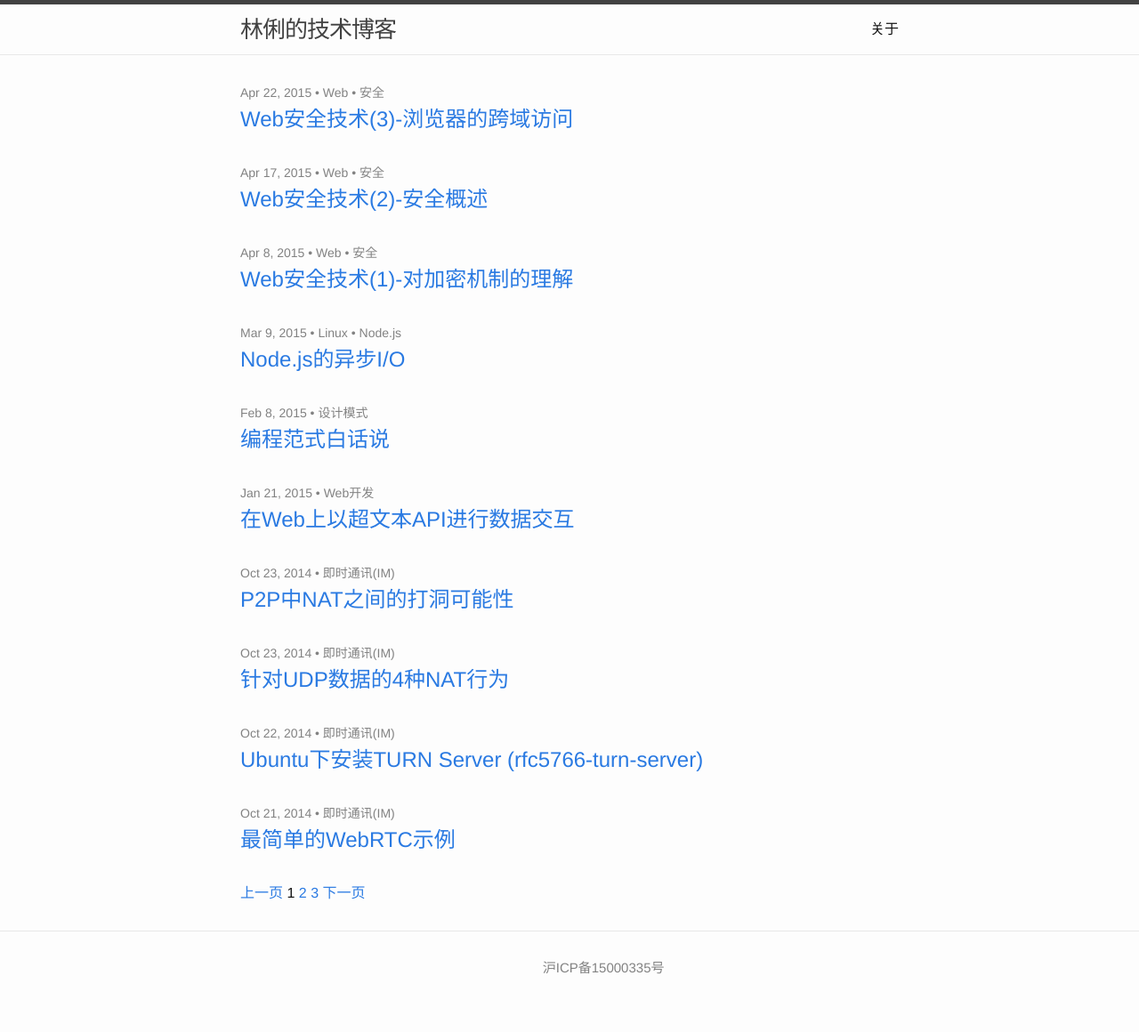
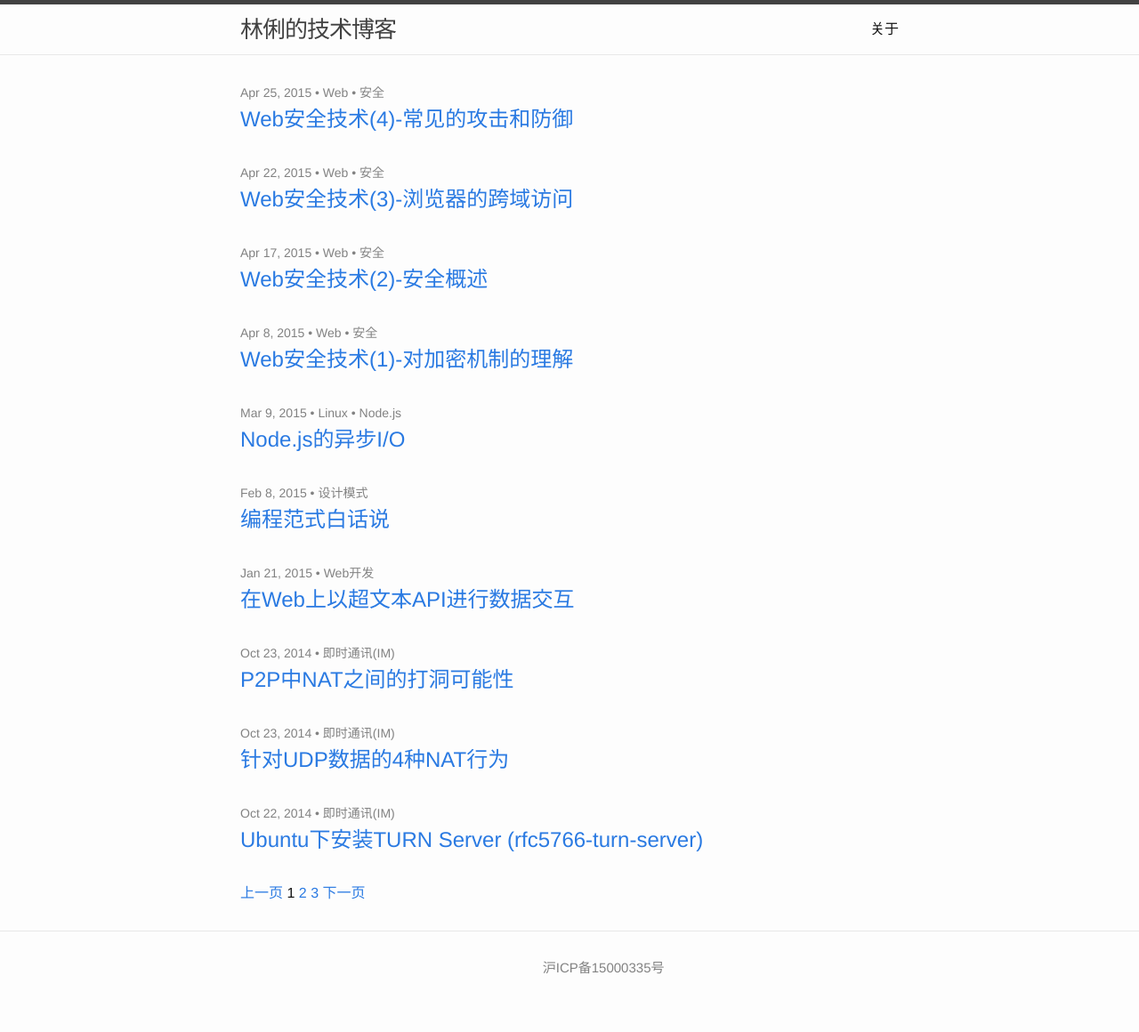
Before and after one commit to linlfx/me, a Jekyll site: the page built from blog/index.html, in a window 1280 px wide. Shown: the whole page at 89% size. Built offline with Jekyll 4.4.1, drawn with Linux system fonts in a browser that asks for light colours; the list of posts is cut into pages by our own code; comment, search, counter and statistics services are not loaded; some of the changed lines change nothing that is shown.

Commit message:
Add web security 4.

```diff
--- a/blog/_draft/2015-04-25-web-security-4.markdown
+++ b/blog/_posts/2015-04-25-web-security-4.markdown
@@ -1,18 +1,20 @@
 ---
 layout: post
-title: "Web安全技术(4)-浏览器安全"
+title: "Web安全技术(4)-常见的攻击和防御"
 date: 2015-04-25 22:32
 categories: ["Web", "安全"]
 ---
 
+对于一个Web应用来说，可能会面临很多不同的攻击。下面的内容将介绍一些常见的攻击方法，以及面对这些攻击的防御手段。
+
 一、跨站脚本攻击（XSS）
 -----------------------
 
-跨站脚本攻击的英文全称是Cross Site Script，为了和样式表区分，缩写为XSS。跨站脚本攻击仅发生在动态网站，静态站点完全不受其影响。这是因为动态网站会将用户输入的内容输出到页面上，在这个过程中可能有恶意代码被浏览器执行，造成用户损失。
+跨站脚本攻击的英文全称是Cross Site Script，为了和样式表区分，缩写为XSS。发生的原因是网站将用户输入的内容输出到页面上，在这个过程中可能有恶意代码被浏览器执行。
 
 跨站脚本攻击可以分为两种：
 
-1. 反射型XSS
+__1). 反射型XSS__
 
 它是通过诱使用户打开一个恶意链接，服务端将链接中参数的恶意代码渲染到页面中，再传递给用户由浏览器执行，从而达到攻击的目的。如下面的链接：
 
@@ -22,9 +24,9 @@
 
     Hello xss<script>alert(1)</script>
 
-这时浏览器端会弹出提示框。
+这时浏览器将会弹出提示框。
 
-2. 持久型XSS
+__2). 持久型XSS__
 
 持久型XSS将恶意代码提交给服务器，并且存储在服务器端，当用户访问相关内容时再渲染到页面中，以达到攻击的目的，它的危害更大。
 
@@ -32,7 +34,7 @@
 
 ### Cookie劫持 ###
 
-Cookie中一般保存了当前用户的登录凭证，如果可以得到，往往意味着可直接进入用户帐户，而Cookie劫持也是最常的XSS攻击。以上面提过的反射型XSS的例子来说，可以像下面这样操作：
+Cookie中一般保存了当前用户的登录凭证，如果可以得到，往往意味着可直接进入用户帐户，而Cookie劫持也是最常见的XSS攻击。以上面提过的反射型XSS的例子来说，可以像下面这样操作：
 
 首先诱使用户打开下面的链接：
 
@@ -50,19 +52,49 @@
 
 ### XSS的防御 ###
 
-1. 输入检查
+__1). 输入检查__
 
 对输入数据做检查，比如用户名只允许是字母和数字，邮箱必须是指定格式。一定要在后台做检查，否则数据可能绕过前端检查直接发给服务器。一般前后端都做检查，这样前端可以挡掉大部分无效数据。
 
 对特殊字符做编码或过滤，但因为不知道输出时的语境，所以可能会做不适当的过滤，最好是在输出时具体情况具体处理。
 
-2. 输出检查
+__2). 输出检查__
 
 对渲染到HTML中内容执行HtmlEncode，对渲染到JavaScript中的内容执行JavascriptEncode。
 
 另外还可以使用一些做XSS检查的开源项目。
 
-二、跨站请求伪造（CSRF）
+二、SQL注入
+-----------------------
+
+SQL注入常常会听到，它与XSS类似，是由于用户提交的数据被当成命令来执行而造成的。下面是一个SQL注入的例子：
+
+    String sql = "select * from user where username = '" + username + "'";
+
+像上面的SQL语句，如果用户提交的username参数是leo，则数据库执行的SQL为：
+
+    select * from user where username = 'leo'
+
+但如果用户提交的username参数是leo'; drop table user--，那执行的SQL为：
+
+    select * from user where username = 'leo'; drop table user--'
+
+在查询数据后，又执行了一个删除表的操作，这样的后果非常严重。
+
+### SQL注入的防御 ###
+
+防止SQL注入最好的方法是使用预编译语句，如下面所示：
+
+    String sql = "select * from user where username = ?";
+    PreparedStatement pstmt = conn.prepareStatement(sql);
+    pstmt.setString(1, username);
+    ResultSet results = pstmt.executeQuery();
+
+不同语言的预编译方法不同，但基本都可以处理。
+
+如果遇到无法使用预编译方法时，只能像防止XSS那样对参数进行检查和编码。
+
+三、跨站请求伪造（CSRF）
 -----------------------
 
 跨站请求伪造的英文全称是Cross Site Request Forgery，是由于操作所需的所有参数都能被攻击者得到，进而构造出一个伪造的请求，在用户不知情的情况下被执行。看下面一个例子：
@@ -81,7 +113,7 @@
 
 1. 验证码
 
-CSRF是在用户不知情产情况下构造的网络情况，验证码则强制用户与应用交互，所以验证码可以很好得防止CSRF。但不能什么请求都加验证码。
+CSRF是在用户不知情的情况下构造的网络情况，验证码则强制用户与应用交互，所以验证码可以很好得防止CSRF。但不能什么请求都加验证码。
 
 2. referer检查
 
@@ -91,7 +123,7 @@
 
 更多的是生成一个随机的token，在用户提交数据的同时提交这个token，服务器端比对后如果不正确，则拒绝执行操作。
 
-三、点击劫持（ClickJacking）
+四、点击劫持（ClickJacking）
 -----------------------
 
 点击劫持是从视觉上欺骗用户。攻击者使用一个透明的iframe覆盖在一个网页上，诱使用户在该网页上操作，而实际点击却是点在透明的iframe页面。
@@ -100,8 +132,10 @@
 
 ### 点击劫持的防御 ###
 
-使用一个HTTP头：X-Frame-Options，它有三种可选值：
+针对iframe的攻击，可使用一个HTTP头：X-Frame-Options，它有三种可选值：
 
 - DENY： 禁止任何页面的frame加载；
 - SAMEORIGIN：只有同源页面的frame可加载；
 - ALLOW-FROM：可定义允许frame加载的页面地址。
+
+针对图片覆盖攻击，则注意使用预防XSS的方法，防止HTML和JS注入。
```
